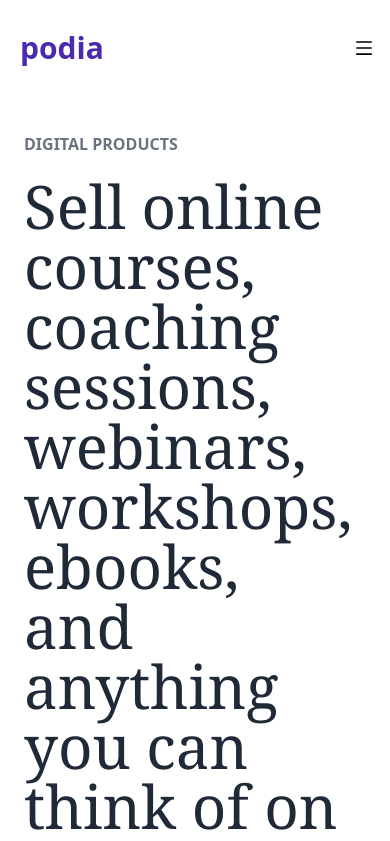
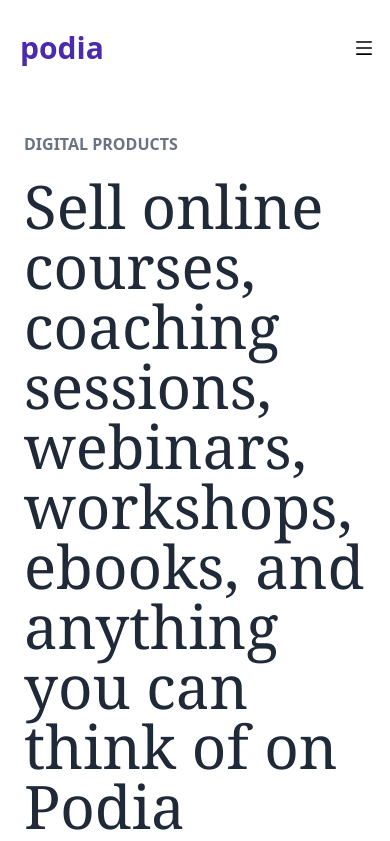
Before and after one commit to waledelkhalafy11/Podia, a React (Create React App) app: page / in a window 390 px wide. Shown: the top 841 px of the page. Built offline with nearby package versions, Linux system fonts and the light colour scheme.

Commit message:
justifying Hero to be more responsive

```diff
--- a/src/components/Hero.js
+++ b/src/components/Hero.js
@@ -5,7 +5,7 @@
 
 const Hero = () => {
   return (
-    <div className="flex justify-between items-center py-9 max-w-[1240px] mx-auto px-4">
+    <div className="flex-warp lg:flex justify-between items-center py-9 max-w-[1240px] mx-auto px-4">
       <div className="basis-1/2 mx-2">
         <p className="font-bold text-gray-500 font-sans">DIGITAL PRODUCTS</p>
         <h1 className="pt-5 text-gray-800 font-normal font-serif text-6xl">
```
